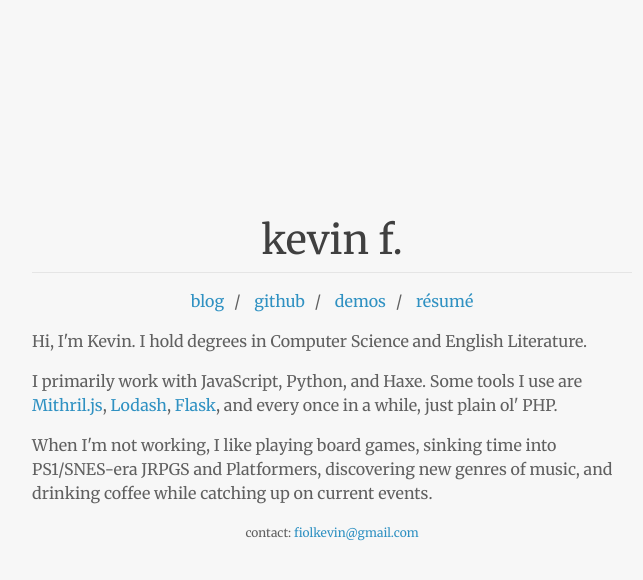
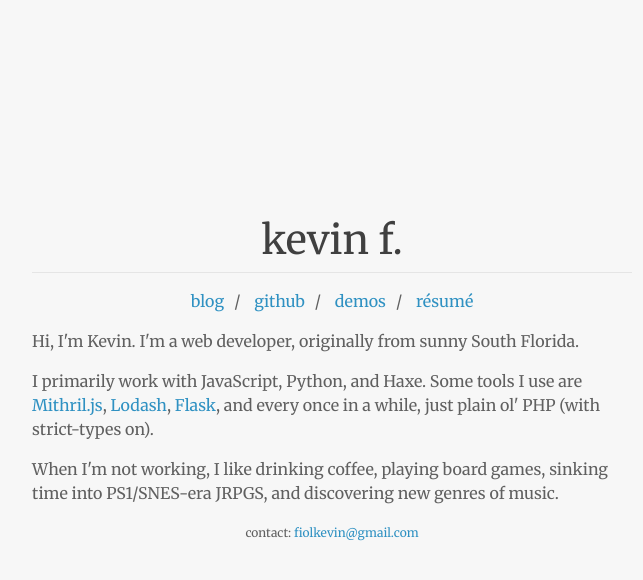
Before and after one commit to kevinfiol/kevinfiol.github.io, a Jekyll site: the page built from index.html, in a window 1280 px wide. Shown: the top 580 px of the page, without its empty margins (308-951 px from the left). Built offline with Jekyll 4.4.1, drawn with Linux system fonts in a browser that asks for light colours.

Commit message:
updated index page

```diff
--- a/index.html
+++ b/index.html
@@ -18,16 +18,16 @@ title: Kevin Fiol
 
 			</ul>
 
-			<p>Hi, I'm Kevin. I hold degrees in Computer Science and English Literature.</p>
+			<p>Hi, I'm Kevin. I'm a web developer, originally from sunny South Florida.</p>
 			<p>
 				I primarily work with JavaScript, Python, and Haxe.
 				Some tools I use are <a href="https://mithril.js.org/">Mithril.js</a>,
 				<a href="https://lodash.com/">Lodash</a>, <a href="http://flask.pocoo.org/">Flask</a>,
-				and every once in a while, just plain ol' PHP.
+				and every once in a while, just plain ol' PHP (with strict-types on).
 			</p>
 			<p>
-				When I'm not working, I like playing board games, sinking time into PS1/SNES-era JRPGS and Platformers,
-				discovering new genres of music, and drinking coffee while catching up on current events.
+				When I'm not working, I like drinking coffee, playing board games,
+				sinking time into PS1/SNES-era JRPGS, and discovering new genres of music.
 			</p>
 
 			<p style="font-size: 12px; text-align: center;">contact: <a href="mailto:fiolkevin@gmail.com">fiolkevin@gmail.com</a></p>
```
